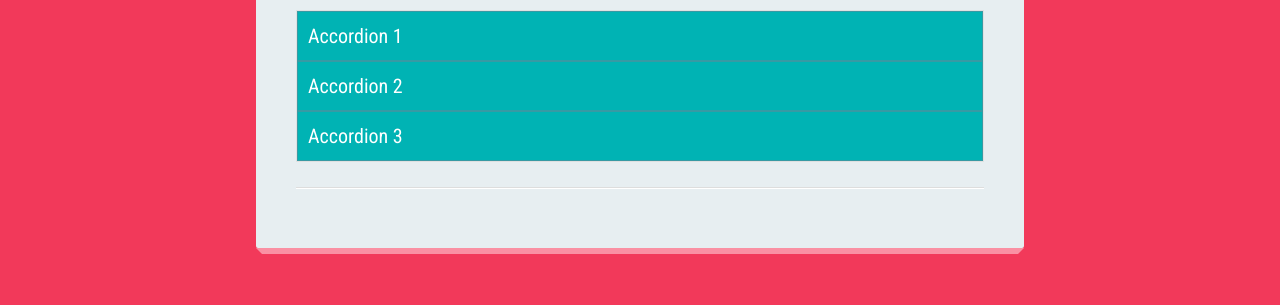
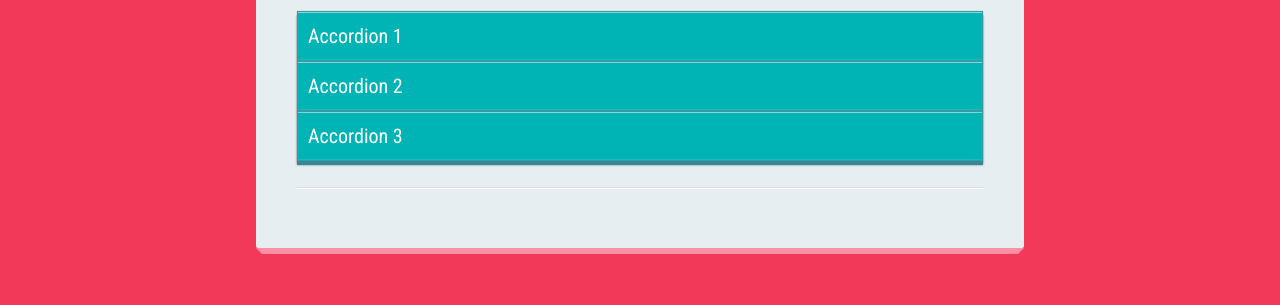
Before and after one commit to Annie-Huang/css3-in-30-days, a website: page 23-CSS3Accordion/index.html in a window 1280 px wide. Shown: the part 444-749 px from the top of the page. Drawn offline with Linux system fonts and the light colour scheme; a web font is replaced by a local one.

Commit message:
3D effect on the accordion title

```diff
--- a/23-CSS3Accordion/sandbox.css
+++ b/23-CSS3Accordion/sandbox.css
@@ -47,4 +47,16 @@
     background: #00B3B4;
     color: white;
     border: solid 1px #379AA4;
+
+    /* 0 1px 0 rgba(255,255,255,0.5) inset
+            Create the white highlight from the very top as if there is light source shining down from the top angle
+       0 -1px 0 rgba(255,255,255,0.1) inset
+            Create some depth on the bottom, can the rgba to yellow and you will see.
+       0 4px 0 #338A94
+            Shadow on the outside at the bottom of the title there so it's a thick darker line
+       */
+    box-shadow: 0 1px 0 rgba(255,255,255,0.5) inset,
+                0 -1px 0 rgba(255,255,255,0.1) inset,
+                0 4px 0 #338A94,
+                0 4px 2px rgba(0,0,0,0.5);
 }
```
